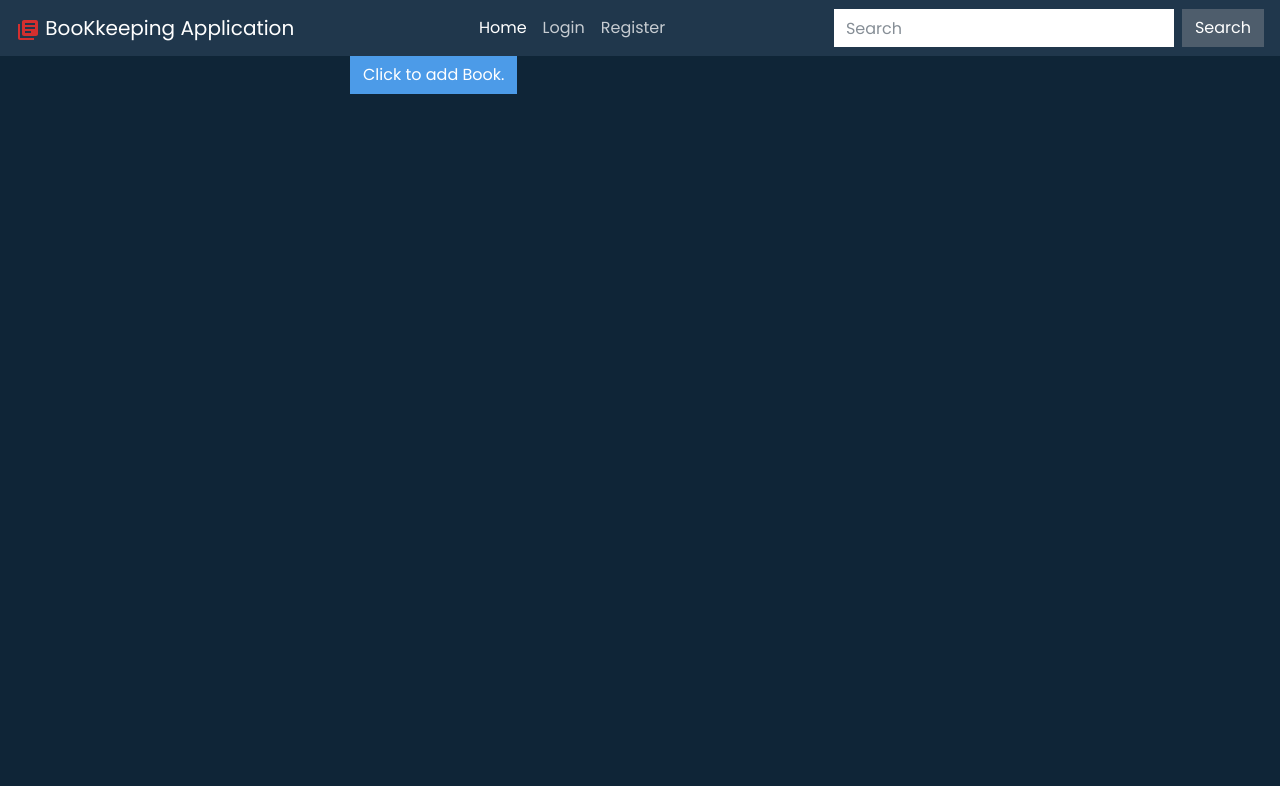
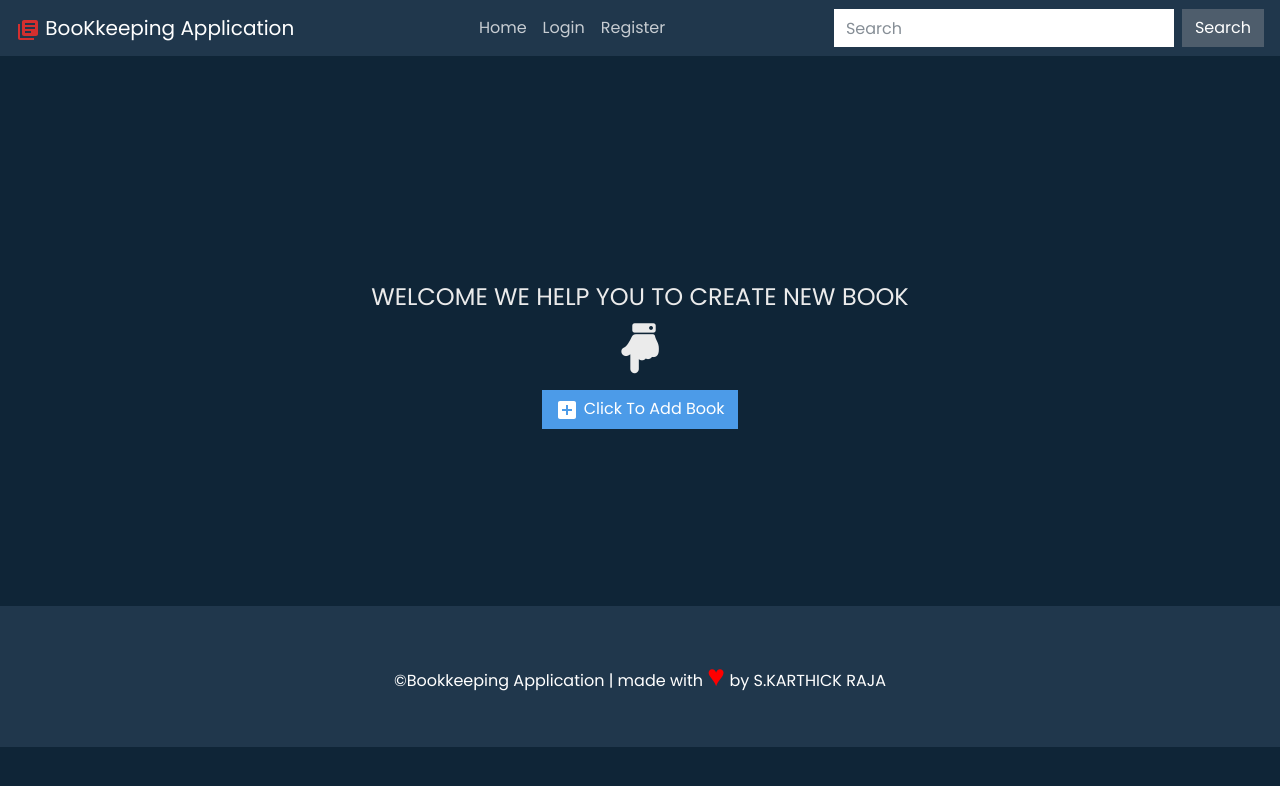
Before and after one commit to S-Karthick-Raja/React-Frontend-Bookkeeping-App, a React (Create React App) app: page /addbook in a window 1280 px wide. Shown: the top 786 px of the page. Built offline with nearby package versions, Linux system fonts and the light colour scheme.

Commit message:
updated 1.0

```diff
--- a/src/App.css
+++ b/src/App.css
@@ -30,6 +30,7 @@ h5{
   display: flex;
   justify-content: space-around;
   flex-wrap: wrap;
+  height: 500px;
   gap: 10px;
 }
 .icons{
@@ -40,3 +41,12 @@ h5{
   width: 290px;
   height: 300px;
 }
+
+.addbooks{
+  display: flex;
+  flex-direction: column;
+  align-items: center;
+  justify-content: center;
+  margin-top: 50px;
+  height: 500px;
+}
--- a/src/components/Navbar/Navbar.js
+++ b/src/components/Navbar/Navbar.js
@@ -38,7 +38,7 @@ const Navbar = props => {
 
         <div className='collapse navbar-collapse' id='navbarColor01'>
           <ul className='navbar-nav m-auto'>
-            <li className='nav-item active'>
+            <li className='nav-item '>
               <Link className='nav-link' to='/'>
                 Home
               </Link>
--- /dev/null
+++ b/src/components/NoBooks/Nobooks.js
@@ -0,0 +1,11 @@
+import React from 'react';
+
+const Nobooks = () => {
+    return (
+        <div  >
+            <span>No Books Were Created YET.....!</span>
+        </div>
+    );
+};
+
+export { Nobooks };
--- a/src/components/book/Addbook.js
+++ b/src/components/book/Addbook.js
@@ -1,112 +1,119 @@
 import React, { useState } from "react";
 import { useDispatch } from "react-redux";
 import { createBookAction } from "../../redux/actions/books/bookAction";
+import AddBoxIcon from '@mui/icons-material/AddBox';
+
 
 const AddBook = () => {
-    const [category, setCategory] = useState('');
-    const [title, setTitle] = useState('');
-    const [author, setAuthor] = useState('');
+  const [category, setCategory] = useState("");
+  const [title, setTitle] = useState("");
+  const [author, setAuthor] = useState("");
 
   // dispatch
-    const dispatch = useDispatch()
+  const dispatch = useDispatch();
 
   // Handle Form Submit
 
-    const handleFormSubmit = e => {
+  const handleFormSubmit = (e) => {
     e.preventDefault();
 
     const data = {
       category,
       title,
-            author
+      author,
     };
 
     dispatch(createBookAction(data));
   };
 
   return (
-        <div className='row container-height'>
-        <div className='col-lg-6 col-md-6 m-auto'>
-          <div className='container'>
+    <section>
+
+      <div className="addbooks">
+        <h4>WELCOME WE HELP YOU TO CREATE NEW BOOK </h4>
+        <h5 style={{fontSize :"50px", marginBottom: "10px"}}><i class="fas fa-hand-point-down"></i></h5>
         <button
-              type='button'
-              className='btn btn-primary'
-              data-toggle='modal'
-              data-target='#exampleModal'>
-              Click to add Book.
+          type="button"
+          className="btn btn-primary"
+          data-toggle="modal"
+          data-target="#exampleModal"
+        >
+         <AddBoxIcon/> Click To Add Book
         </button>
 
         <div
-              className='modal fade'
-              id='exampleModal'
-              tabIndex='-1'
-              aria-labelledby='exampleModalLabel'
-              aria-hidden='true'>
-              <div className='modal-dialog'>
-                <div className='modal-content'>
-                  <div className='modal-header'>
-                    <h5 className='modal-title' id='exampleModalLabel'>
+          className="modal fade"
+          id="exampleModal"
+          tabIndex="-1"
+          aria-labelledby="exampleModalLabel"
+          aria-hidden="true"
+        >
+          <div className="modal-dialog">
+            <div className="modal-content">
+              <div className="modal-header">
+                <h5 className="modal-title" id="exampleModalLabel">
                   Create Book
                 </h5>
                 <button
-                      type='button'
-                      className='close'
-                      data-dismiss='modal'
-                      aria-label='Close'>
-                      <span aria-hidden='true'>&times;</span>
+                  type="button"
+                  className="close"
+                  data-dismiss="modal"
+                  aria-label="Close"
+                >
+                  <span aria-hidden="true">&times;</span>
                 </button>
               </div>
-                  <div className='modal-body'>
-                    <h1 className='text-center'>Add Book</h1>
+              <div className="modal-body">
+                <h1 className="text-center">Add Book</h1>
                 <form onSubmit={handleFormSubmit}>
                   <fieldset>
-                        <div className='form-group'>
+                    <div className="form-group">
                       <select
                         value={category}
-                            onChange={e => setCategory(e.target.value)}
-                            className='custom-select'>
-                            <option defaultValue='programming'>
-                              programming
-                            </option>
-                            <option value='religion'>Religion</option>
-                            <option value='life'>life</option>
-                            <option value='culture'>culture</option>
+                        onChange={(e) => setCategory(e.target.value)}
+                        className="custom-select"
+                      >
+                        <option defaultValue="programming">programming</option>
+                        <option value="religion">Religion</option>
+                        <option value="life">life</option>
+                        <option value="culture">culture</option>
                       </select>
                     </div>
-                        <div className='form-group'>
-                          <label htmlFor='exampleInputEmail1'>Author </label>
+                    <div className="form-group">
+                      <label htmlFor="exampleInputEmail1">Author </label>
                       <input
                         value={author}
-                            onChange={e => setAuthor(e.target.value)}
-                            type='text'
-                            className='form-control'
-                            id='exampleInputEmail1'
-                            aria-describedby='emailHelp'
-                            placeholder='Author name'
+                        onChange={(e) => setAuthor(e.target.value)}
+                        type="text"
+                        className="form-control"
+                        id="exampleInputEmail1"
+                        aria-describedby="emailHelp"
+                        placeholder="Author name"
                       />
                     </div>
-                        <div className='form-group'>
-                          <label htmlFor='exampleInputPassword1'>title</label>
+                    <div className="form-group">
+                      <label htmlFor="exampleInputPassword1">title</label>
                       <input
                         value={title}
-                            onChange={e => setTitle(e.target.value)}
-                            type='text'
-                            className='form-control'
-                            id='exampleInputPassword1'
-                            placeholder='Book title'
+                        onChange={(e) => setTitle(e.target.value)}
+                        type="text"
+                        className="form-control"
+                        id="exampleInputPassword1"
+                        placeholder="Book title"
                       />
                     </div>
-                        <button type='submit' className='btn btn-warning m-auto'>
+                    <button type="submit" className="btn btn-warning m-auto">
                       Create Book
                     </button>
                   </fieldset>
                 </form>
               </div>
-                  <div className='modal-footer'>
+              <div className="modal-footer">
                 <button
-                      type='button'
-                      className='btn btn-danger'
-                      data-dismiss='modal'>
+                  type="button"
+                  className="btn btn-danger"
+                  data-dismiss="modal"
+                >
                   Close
                 </button>
               </div>
@@ -114,9 +121,17 @@ const AddBook = () => {
           </div>
         </div>
       </div>
+      <footer className="py-5 bg-dark">
+        <div className="container">
+          <p className="m-0 text-center text-white">
+            ©Bookkeeping Application | made with{" "}
+            <span style={{ color: "red", fontSize: "30px" }}>♥</span> by
+            S.KARTHICK RAJA
+          </p>
         </div>
-      </div>
+      </footer>
+    </section>
   );
 };
 
-export  {AddBook};
+export { AddBook };
--- a/src/components/book/BookLibrary.js
+++ b/src/components/book/BookLibrary.js
@@ -1,49 +1,63 @@
-import React, { useEffect } from 'react';
-import { useDispatch, useSelector } from 'react-redux';
-import { Loading } from '../Loading/Loading';
-import DeleteIcon from '@mui/icons-material/Delete';
-import EditIcon from '@mui/icons-material/Edit';
-
-
-import { getUserProfile } from '../../redux/actions/users/usersAction';
+import React, { useEffect } from "react";
+import { useDispatch, useSelector } from "react-redux";
+import DeleteIcon from "@mui/icons-material/Delete";
+import EditIcon from "@mui/icons-material/Edit";
+import { getUserProfile } from "../../redux/actions/users/usersAction";
+import { Nobooks } from "../NoBooks/Nobooks";
 
 const Bookslibrary = () => {
-
     const dispatch = useDispatch();
 
     useEffect(() => {
         dispatch(getUserProfile());
     }, [dispatch]);
 
-    const userProfile = useSelector(state => state.userProfile);
-    const { loading, user } = userProfile;
-
+    const userProfile = useSelector((state) => state.userProfile);
+    const { user } = userProfile;
 
     return (
-        <div className='outerbody'>
-            {loading ? (<Loading />) : (
-                < >
-                    {user?.books.map(book => {
+        <div className="outerbody">
+            {(user?.books) ? (
+                <>
+                    {user?.books.map((book) => {
                         return (
-                            <div className='Mainbody'>
-                                <div className='Bookdetail'>
-                                    <img className="image" src="https://48b6yd3iigex2rv7g41h5sts-wpengine.netdna-ssl.com/wp-content/uploads/2019/09/memoir-definition.jpg" alt={book.title} />
-                                    <h5 ><span style={{ color: "crimson" }}>Category:</span> {book.category}</h5>
-                                    <h6 className='font'><span style={{ color: "crimson" }}>Title:</span> {book.title}</h6>
-                                    <h6 className='font'><span style={{ color: "crimson" }}>Author:</span> {book.author}</h6>
-                                    <div className='icons'>
-                                        <span style={{ color: "green" }}>Edit Book:<EditIcon color="success" /></span>
-                                        <span style={{ color: "red" }}>Delete Book:<DeleteIcon color="error" /></span>
+                            <div className="Mainbody">
+                                <div className="Bookdetail">
+                                    <img
+                                        className="image"
+                                        src="https://48b6yd3iigex2rv7g41h5sts-wpengine.netdna-ssl.com/wp-content/uploads/2019/09/memoir-definition.jpg"
+                                        alt={book.title}
+                                    />
+                                    <h5>
+                                        <span style={{ color: "crimson" }}>Category:</span>{" "}
+                                        {book.category}
+                                    </h5>
+                                    <h6 className="font">
+                                        <span style={{ color: "crimson" }}>Title:</span>{" "}
+                                        {book.title}
+                                    </h6>
+                                    <h6 className="font">
+                                        <span style={{ color: "crimson" }}>Author:</span>{" "}
+                                        {book.author}
+                                    </h6>
+                                    <div className="icons">
+                                        <span style={{ color: "green" }}>
+                                            Edit Book:
+                                            <EditIcon color="success" />
+                                        </span>
+                                        <span style={{ color: "red" }}>
+                                            Delete Book:
+                                            <DeleteIcon color="error" />
+                                        </span>
                                     </div>
                                 </div>
                             </div>
                         );
                     })}
                 </>
-            )}
+            ) : (<Nobooks />)}
         </div>
     );
 };
 
-
 export { Bookslibrary };
--- a/src/components/book/Books.js
+++ b/src/components/book/Books.js
@@ -1,9 +1,7 @@
-import React, { useEffect } from 'react';
-import { useDispatch, useSelector } from 'react-redux';
-import { fetchBooksAction } from '../../redux/actions/books/bookAction';
-import { Loading } from '../Loading/Loading';
-import DeleteIcon from '@mui/icons-material/Delete';
-import EditIcon from '@mui/icons-material/Edit';
+import React, { useEffect } from "react";
+import { useDispatch, useSelector } from "react-redux";
+import { fetchBooksAction } from "../../redux/actions/books/bookAction";
+import { Loading } from "../Loading/Loading";
 
 const Books = () => {
   const dispatch = useDispatch();
@@ -14,29 +12,42 @@ const Books = () => {
   }, [dispatch]);
 
   //GRAB THE DATA FROM OUR STORE
-  const { books, loading } = useSelector(state => {
+  const { books, loading } = useSelector((state) => {
     return state.booksList;
   });
   console.log(books);
   console.log(loading);
 
   return (
-    <div className='outerbody'>
-      {loading ? (<Loading />) : (
-        < >
+
+    <div className="outerbody">
+      {loading ? (
+        <Loading />
+      ) : (
+        <>
           {books &&
-            books.map(book => {
+            books.map((book) => {
               return (
-                <div className='Mainbody'>
-                  <div className='Bookdetail'>
-                    <img className="image" src="https://48b6yd3iigex2rv7g41h5sts-wpengine.netdna-ssl.com/wp-content/uploads/2019/09/memoir-definition.jpg" alt={book.title} />
-                    <h5 ><span style={{ color: "crimson" }}>Category:</span> {book.category}</h5>
-                    <h6 className='font'><span style={{ color: "crimson" }}>Title:</span> {book.title}</h6>
-                    <h6 className='font'><span style={{ color: "crimson" }}>Author:</span> {book.author}</h6>
-                    <div className='icons'>
-                      <span style={{ color: "green" }}>Edit Book:<EditIcon color="success" /></span>
-                      <span style={{ color: "red" }}>Delete Book:<DeleteIcon color="error" /></span>
-                    </div>
+                <div className="Mainbody">
+                  <div className="Bookdetail">
+                    <img
+                      className="image"
+                      src="https://48b6yd3iigex2rv7g41h5sts-wpengine.netdna-ssl.com/wp-content/uploads/2019/09/memoir-definition.jpg"
+                      alt={book.title}
+                    />
+                    <h5>
+                      <span style={{ color: "crimson" }}>Category:</span>{" "}
+                      {book.category}
+                    </h5>
+                    <h6 className="font">
+                      <span style={{ color: "crimson" }}>Title:</span>{" "}
+                      {book.title}
+                    </h6>
+                    <h6 className="font">
+                      <span style={{ color: "crimson" }}>Author:</span>{" "}
+                      {book.author}
+                    </h6>
+                    <div className="icons"></div>
                   </div>
                 </div>
               );
@@ -44,8 +55,8 @@ const Books = () => {
         </>
       )}
     </div>
+
   );
 };
 
-
 export { Books };
--- a/src/components/profile/Profile.css
+++ b/src/components/profile/Profile.css
@@ -47,3 +47,6 @@
     padding: 50px 15px 15px;
     text-align: center;
   }
+  .profile{
+    margin-bottom: 48px;
+  }
--- a/src/components/profile/Profile.js
+++ b/src/components/profile/Profile.js
@@ -1,10 +1,10 @@
-import React, { useEffect } from 'react';
-import './Profile.css';
-import pic from '../../assets/img/bookpic.jpg';
-import { useSelector, useDispatch } from 'react-redux';
-import { Link } from 'react-router-dom';
-import { getUserProfile } from '../../redux/actions/users/usersAction';
-import {Loading} from '../Loading/Loading'
+import React, { useEffect } from "react";
+import "./Profile.css";
+import pic from "../../assets/img/bookpic.jpg";
+import { useSelector, useDispatch } from "react-redux";
+import { Link } from "react-router-dom";
+import { getUserProfile } from "../../redux/actions/users/usersAction";
+import { Loading } from "../Loading/Loading";
 
 const Profile = () => {
   const dispatch = useDispatch();
@@ -13,28 +13,34 @@ const Profile = () => {
     dispatch(getUserProfile());
   }, [dispatch]);
 
-    const userProfile = useSelector(state => state.userProfile);
-  const { loading,  user , error} = userProfile;
+  const userProfile = useSelector((state) => state.userProfile);
+  const { loading, user, error } = userProfile;
 
   return (
-        <>      {error && <h2>{error}</h2>}
-                { loading ? <h3>{Loading}</h3> : <div className='container'>
-                    <div className='row'>
-                        <div className='col mt-5'>
-                            <div className='card m-auto ' style={{ width: '50%' }}>
-                                <img src={pic} className='card-img-top' alt='...' />
-                                <div className='card-body'>
-                                    <p className='card-text'>{user && user.name}</p>
-                                    <h5 className='card-title'>{user && user.email}</h5>
-                                    <Link to='/user-update' className='btn btn-primary'>
+    <section className="profile">
+      {" "}
+      {error && <h2>{error}</h2>}
+      {loading ? (
+        <h3>{Loading}</h3>
+      ) : (
+        <div className="container">
+          <div className="row">
+            <div className="col mt-5">
+              <div className="card m-auto " style={{ width: "50%" }}>
+                <img src={pic} className="card-img-top" alt="..." />
+                <div className="card-body">
+                  <h4 className="card-text">{user && user.name}</h4>
+                  <p className="card-title">{user && user.email}</p>
+                  <Link to="/user-update" className="btn btn-primary">
                     Update your profile
                   </Link>
                 </div>
               </div>
             </div>
           </div>
-                </div> }
-        </>
+        </div>
+      )}
+    </section>
   );
 };
 
```
Lines whose indentation alone changed are shown as unchanged.
